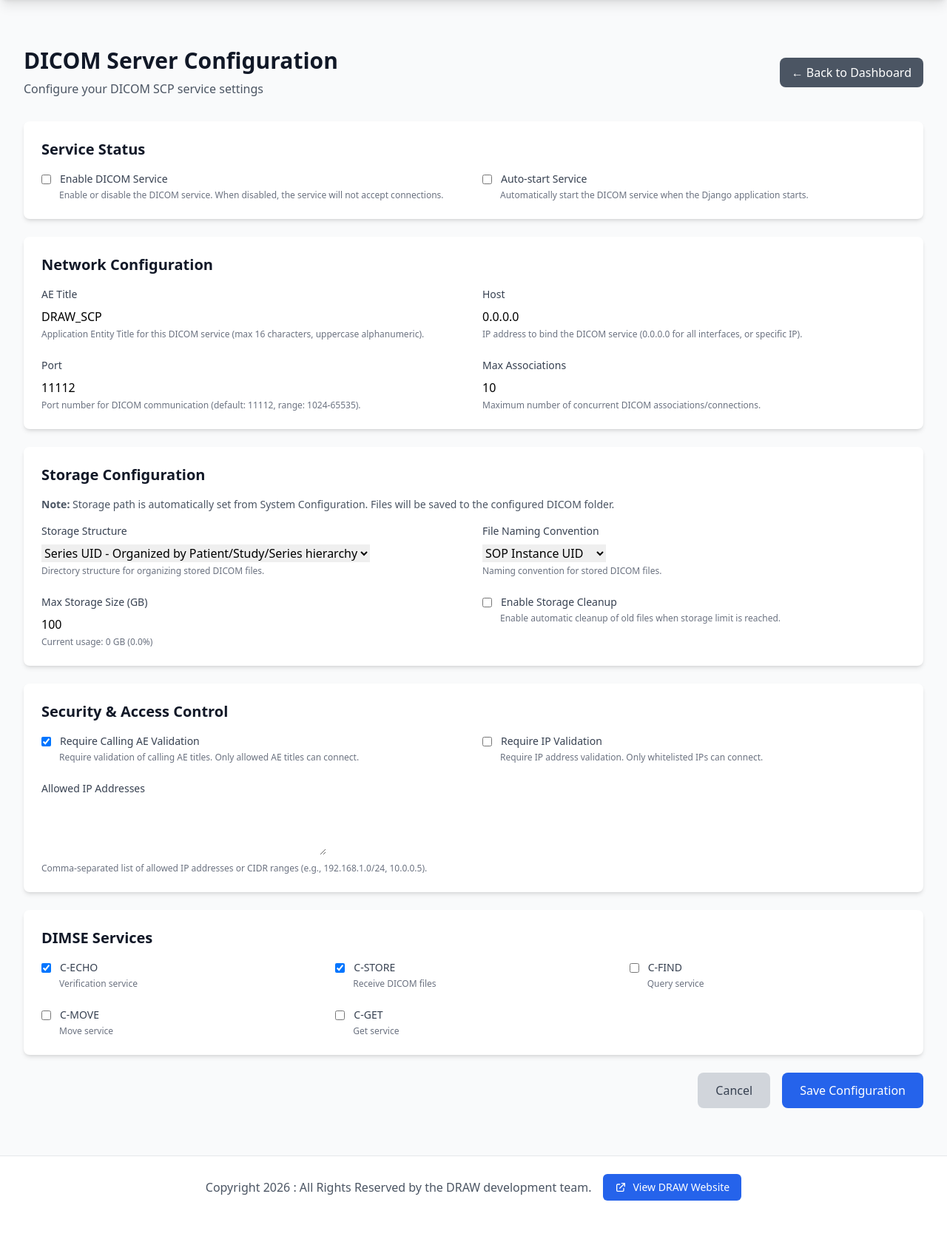
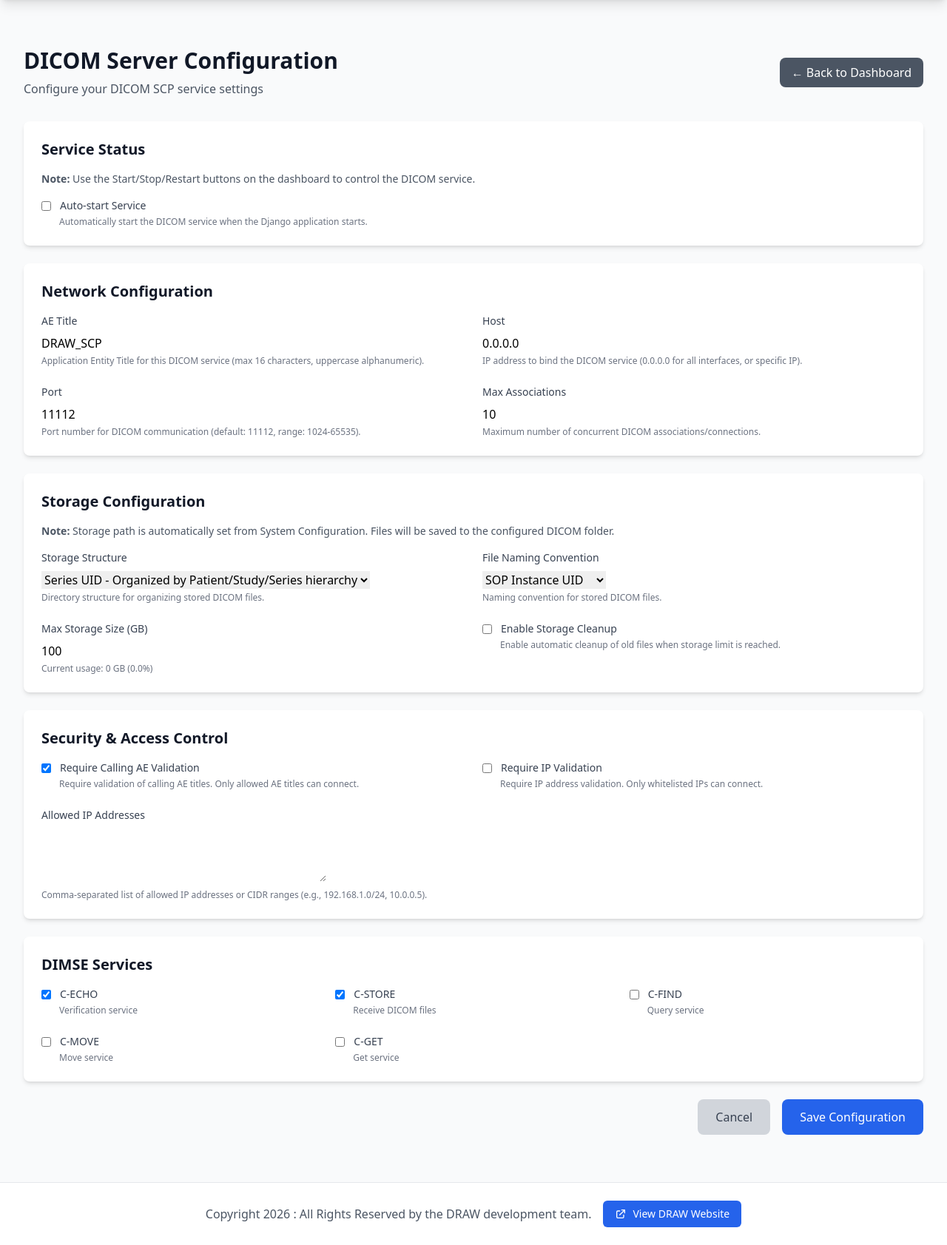
Before and after one commit to CHAVI-India/draw-client-2.0, a Django app: page /dicom-server/config/ in a window 1280 px wide. Shown: the part 65-1748 px from the top of the page at 74% size. Before the commit the page ends 1688 px from the top, so only its background shows below. Run offline with Django 5.2, Linux system fonts and the light colour scheme; the visitor is signed in with stand-in values (Sample User, id 1); data comes from the database, SQL or seed files in the repository; data that the repository does not hold is empty; parts of the project's set-up code (start-up, migrations or seed data) failed here and were passed over; some libraries are stand-ins or nearby versions.

Commit message:
feat: remove service_enabled toggle from config page and add dashboard control note
- Removed service_enabled checkbox from DICOM server configuration form
- Added informational note directing users to use Start/Stop/Restart buttons on dashboard for service control
- Simplified service status section by removing redundant enable/disable toggle

```diff
--- a/templates/dicom_server/config.html
+++ b/templates/dicom_server/config.html
@@ -25,14 +25,10 @@
         <!-- Service Status -->
         <div class="bg-white rounded-lg shadow-md p-6">
             <h2 class="text-xl font-semibold text-gray-900 mb-4">Service Status</h2>
+            <p class="text-sm text-gray-600 mb-4">
+                <strong>Note:</strong> Use the Start/Stop/Restart buttons on the dashboard to control the DICOM service.
+            </p>
             <div class="grid grid-cols-1 md:grid-cols-2 gap-6">
-                <div>
-                    <label class="flex items-center space-x-3 cursor-pointer">
-                        {{ form.service_enabled }}
-                        <span class="text-sm font-medium text-gray-700">Enable DICOM Service</span>
-                    </label>
-                    <p class="text-xs text-gray-500 mt-1 ml-6">{{ form.service_enabled.help_text }}</p>
-                </div>
                 <div>
                     <label class="flex items-center space-x-3 cursor-pointer">
                         {{ form.auto_start }}
```
